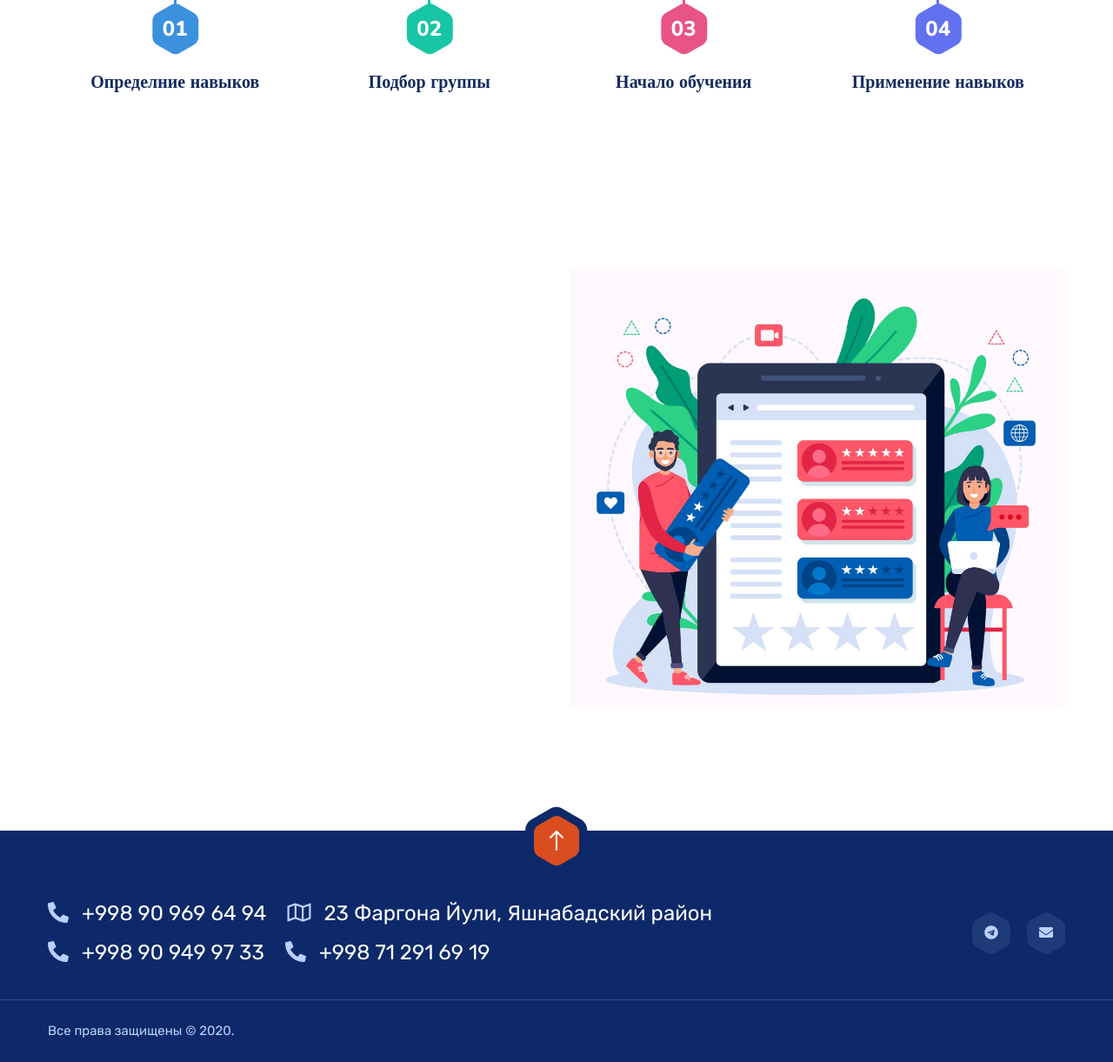
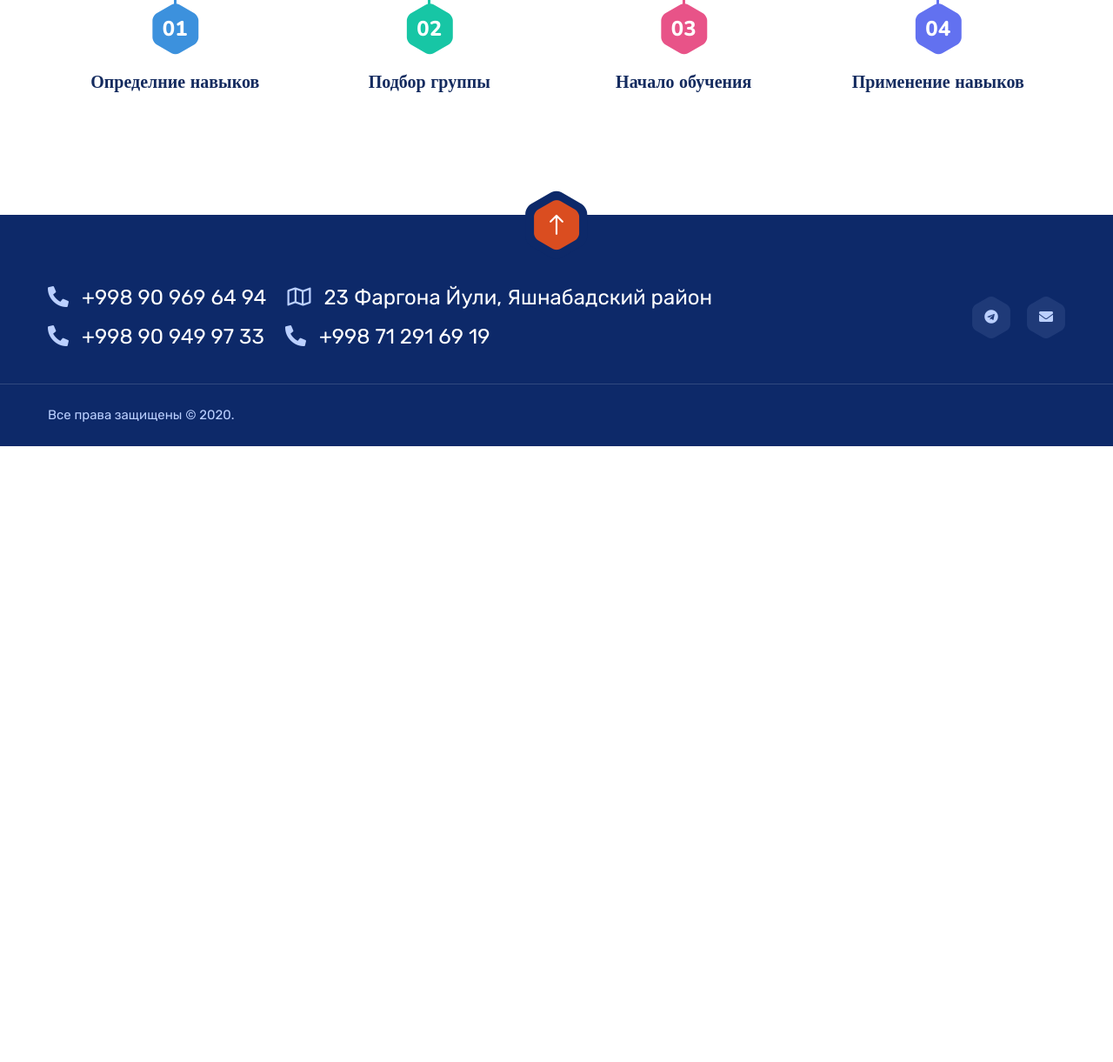
Before and after one commit to Dooweed/bbu_academy, a Django app: page / in a window 1280 px wide. Shown: the part 2388-3609 px from the top of the page at 87% size. After the commit the page ends 2901 px from the top, so only its background shows below. Run offline with Django 3.2, Linux system fonts and the light colour scheme; data comes from the database, SQL or seed files in the repository; data that the repository does not hold is empty; parts of the project's set-up code (start-up, migrations or seed data) failed here and were passed over; some libraries are stand-ins or nearby versions.

Commit message:
Minor changes & Bug fixes

```diff
--- a/static/js/custom/ajax-form.js
+++ b/static/js/custom/ajax-form.js
@@ -6,6 +6,10 @@ const loader_html = "<div id=\"loader-div\"><ul><li></li>\<li></li>\<li></li>\<l
 
 function ajax(event) {
     event.preventDefault();
+    let valid = $(this).valid();
+    if(!valid) { // Prevent submitting invalid data
+        return false;
+    }
     let method = $(this).attr("method");
     let url = $(this).attr("data-url");
     let form_data = method.toUpperCase() === "POST" ? new FormData(this) : $(this).serialize();
@@ -84,7 +88,7 @@ function populate_blocks(data) {
 function load_page() {
     $.ajax({
         url: $("#data-load-url").attr("data-load"),
-        success: function (data) { populate_blocks(data); },
+        success: function (data) { populate_blocks(data); attach_validators(); },
         error: function(data){ console.log("Something went wrong"); console.log(data); }
     });
 }
--- a/templates/main_page/index.html
+++ b/templates/main_page/index.html
@@ -166,30 +166,30 @@
         </div>
     </div>
 </section>
-<section>
-    <div class="w-100 pt-100 pb-100 position-relative">
-        <div id="particles3" class="particles-js top-left" data-color="#ffe27a" data-saturation="300" data-size="40"
-             data-count="8" data-speed="2" data-hide="770" data-image="static"></div>
-        <div class="container">
-            <div class="testi-mckp-wrap w-100">
-                <div class="row align-items-center">
-                    <div class="col-md-12 col-sm-12 col-lg-6 order-1 d-none d-lg-block">
-                        <img class="img-fluid" src="{% static 'images/resources/testi-mckp.jpg' %}" alt="Testimonials Mockup">
-                    </div>
-                    <div class="col-md-12 col-sm-12 col-lg-6">
-                        <div class="testi-wrap w-100">
-                            <div class="testi-caro simple-arrows">
-                                {% for item in reviews %}
-                                    {% include 'main_page/reviews/review.html' %}
-                                {% endfor %}
-                            </div>
-                        </div>
-                    </div>
-                </div>
-            </div><!-- Testimonials With Mockup Wrap -->
-        </div>
-    </div>
-</section>
+{#<section>#}
+{#    <div class="w-100 pt-100 pb-100 position-relative">#}
+{#        <div id="particles3" class="particles-js top-left" data-color="#ffe27a" data-saturation="300" data-size="40"#}
+{#             data-count="8" data-speed="2" data-hide="770" data-image="static"></div>#}
+{#        <div class="container">#}
+{#            <div class="testi-mckp-wrap w-100">#}
+{#                <div class="row align-items-center">#}
+{#                    <div class="col-md-12 col-sm-12 col-lg-6 order-1 d-none d-lg-block">#}
+{#                        <img class="img-fluid" src="{% static 'images/resources/testi-mckp.jpg' %}" alt="Testimonials Mockup">#}
+{#                    </div>#}
+{#                    <div class="col-md-12 col-sm-12 col-lg-6">#}
+{#                        <div class="testi-wrap w-100">#}
+{#                            <div class="testi-caro simple-arrows">#}
+{#                                {% for item in reviews %}#}
+{#                                    {% include 'main_page/reviews/review.html' %}#}
+{#                                {% endfor %}#}
+{#                            </div>#}
+{#                        </div>#}
+{#                    </div>#}
+{#                </div>#}
+{#            </div><!-- Testimonials With Mockup Wrap -->#}
+{#        </div>#}
+{#    </div>#}
+{#</section>#}
 {% endblock %}
 
 {% block script %}
--- a/templates/purchase/confirmation-form.html
+++ b/templates/purchase/confirmation-form.html
@@ -45,6 +45,10 @@
                                 {{ form.study_type.label_tag }}<span class="warn">{% for error in form.study_type.errors %}{{ error }}{% endfor %}</span>
                                 {{ form.study_type }}{% if form.study_type.help_text %}<small>{{ form.study_type.help_text }}</small>{% endif %}
                             </div>
+                            <div class="form-group">
+                                {{ form.language.label_tag }}<span class="warn">{% for error in form.language.errors %}{{ error }}{% endfor %}</span>
+                                {{ form.language }}{% if form.language.help_text %}<small>{{ form.language.help_text }}</small>{% endif %}
+                            </div>
                             {% if is_entity %}
                                 <div class="form-group d-flex justify-content-center">
                                     {{ form.special_price.label_tag }}<span class="warn">{% for error in form.special_price.errors %}{{ error }}{% endfor %}</span>
--- a/templates/purchase/payment-form.html
+++ b/templates/purchase/payment-form.html
@@ -67,6 +67,10 @@
                                 <small style="margin-top: -8px" class="mb-4">({% translate 'будет использоваться при оплате через Payme' %})</small>
                             </p>
                             <p class="line">
+                                <span class="label">{% translate 'Язык обучения' %}: </span>
+                                <span class="value">{{ record.get_language_display }}</span>
+                            </p>
+                            <p class="line">
                                 <span class="label">{% translate 'Количество студентов' %}: </span>
                                 <span class="value">{{ record.students.count }}</span>
                             </p>
```
Also changed, not shown: templates/purchase/entity-form.html (+25 -1 lines), templates/purchase/individual-form.html (+39 -8 lines), templates/purchase/chunks/student-form.html (line endings or trailing spaces).
